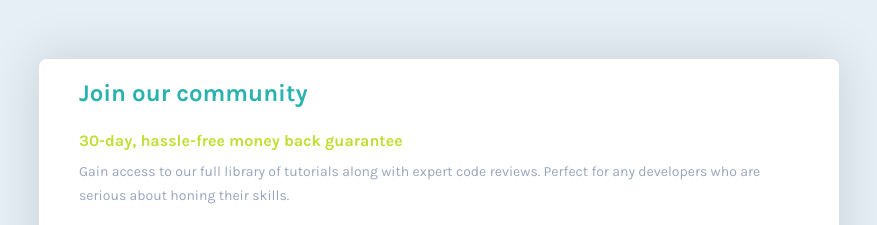
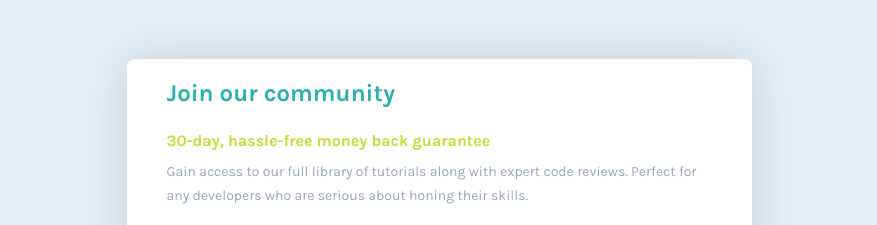
Before and after one commit to Tiyyo/siingle-price-grid-, a plain HTML site: page index.html in a window 1280 px wide. Shown: the part 161-386 px from the top of the page, without its empty margins (221-1098 px from the left). Drawn offline with Linux system fonts and the light colour scheme.

Commit message:
Add files via upload

```diff
--- a/style.css
+++ b/style.css
@@ -35,7 +35,7 @@ body{
 .container{
     display: grid;
     grid-template-columns: 1fr 1fr;
-    max-width: 800px;
+    max-width: 625px;
     border-radius: 0.5rem;
     box-shadow: 0 0 50px 5px rgba(0, 0, 0, 0.11);
     overflow: hidden;
```
